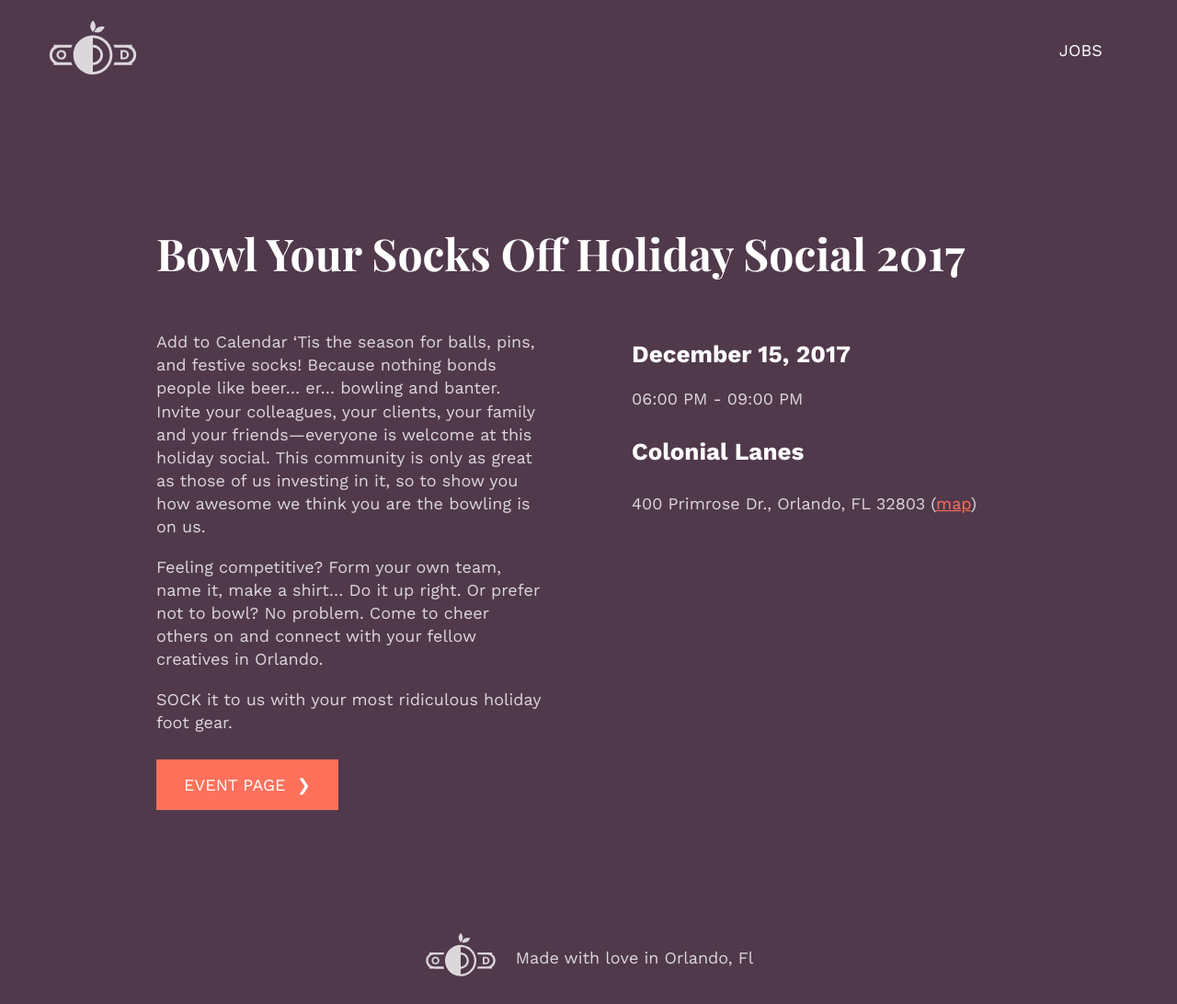
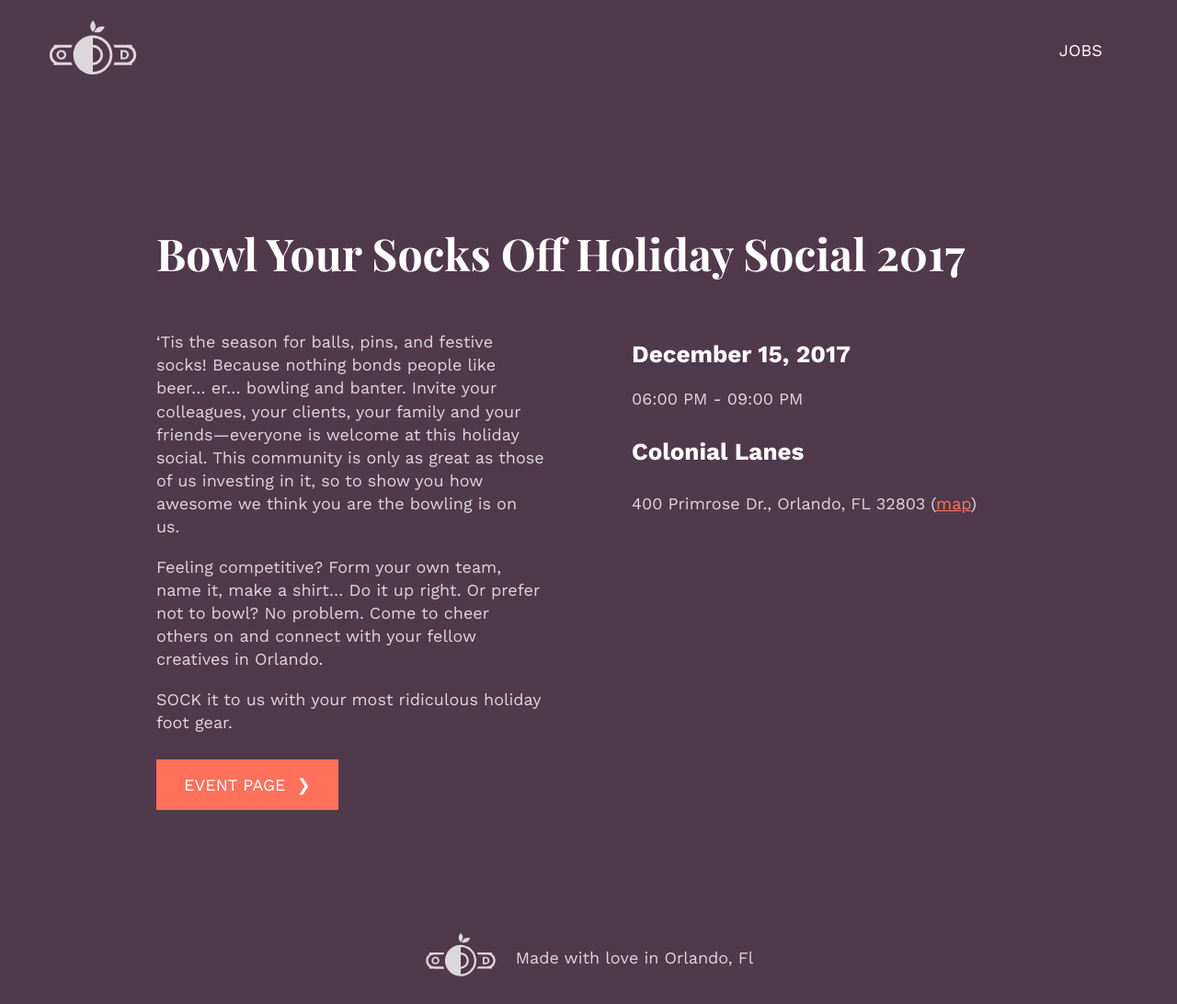
Before and after one commit to whosdustin/orlando-designers, a Jekyll site: the page built from _events/AIGA-Orlando.markdown, in a window 1280 px wide. Shown: the whole page at 92% size. Built offline with Jekyll 4.4.1, drawn with Linux system fonts in a browser that asks for light colours; comment, search, counter and statistics services are not loaded.

Commit message:
Updated Aiga Orlando

```diff
--- a/_events/AIGA-Orlando.markdown
+++ b/_events/AIGA-Orlando.markdown
@@ -7,8 +7,6 @@ address: 400 Primrose Dr., Orlando, FL 32803
 link: https://orlando.aiga.org/event/bowl-your-socks-off-holiday-social-2017/
 ---
 
-
-Add to Calendar
 'Tis the season for balls, pins, and festive socks! Because nothing bonds people like beer... er... bowling and banter. Invite your colleagues, your clients, your family and your friends—everyone is welcome at this holiday social. This community is only as great as those of us investing in it, so to show you how awesome we think you are the bowling is on us.
 
 Feeling competitive? Form your own team, name it, make a shirt... Do it up right. Or prefer not to bowl? No problem. Come to cheer others on and connect with your fellow creatives in Orlando.
```
